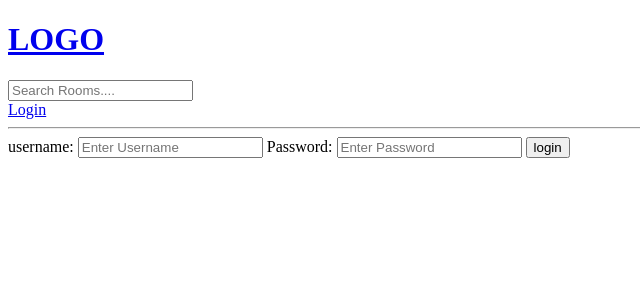
After one commit to Husanbajwa/student_app, a Django app: page /login/ in a window 1280 px wide. The commit adds this page. Shown: the top 300 px of the page, without its empty margins (0-640 px from the left). Run offline with Django 4.2, Linux system fonts and the light colour scheme.

Commit message:
add user permissions and login logout

```diff
--- a/appbase/templates/appbase/home.html
+++ b/appbase/templates/appbase/home.html
@@ -39,8 +39,10 @@
 
                     {% for room in rooms %}
                     <div>
+                        {% if request.user == room.host %}
                         <a href="{%url 'update-room' room.id %}">EDIT</a>
                         <a href="{% url 'delete-room' room.id %}">DELETE</a>
+                        {% endif %}
                         <span>@{{room.host.username}}</span>
                         <h5>{{room.id}} -- <a href="{% url 'room' room.id %}">{{room.name}}</a></h5>
                         <small>{{room.topic.name}}</small>
--- /dev/null
+++ b/appbase/templates/appbase/login_registration.html
@@ -0,0 +1,17 @@
+{% extends 'main.html' %}
+{% block content %}
+<div>
+<form method="post" action="">
+    {%csrf_token%}
+    <label>username:</label>
+    <input type="text" name="username" placeholder="Enter Username"/>
+    <label>Password:</label>
+    <input type="password" name="password" placeholder="Enter Password"/>
+    <input type="submit" value="login" />
+
+</form>
+
+
+</div>
+
+{% endblock content %}
--- a/appbase/urls.py
+++ b/appbase/urls.py
@@ -4,6 +4,8 @@ from . import views
 
 
 urlpatterns = [
+    path('login/', views.loginPage,name="login"),
+    path('logout/', views.logoutUser,name="logout"),
     path('',views.home, name="home"),
     path('room/<str:pk>/',views.room,name="room"),
     path('create-room',views.createRoom,name="create-room"),
--- a/appbase/views.py
+++ b/appbase/views.py
@@ -1,8 +1,40 @@
 from django.shortcuts import render , redirect
+from django.http import HttpResponse
+from django.contrib import messages
 from django.db.models import Q
+from django.contrib.auth.models import User
+from django.contrib.auth.decorators import login_required
+from django.contrib.auth import authenticate , login , logout
 from .models import Room, Topic
 from .forms import RoomForm
-# Create your views here.
+
+
+
+def loginPage(request):
+    if request.method =='POST':
+        username = request.POST.get('username')
+        password = request.POST.get('password')
+
+        try:
+            user =User.objects.get(username=username)
+        except:
+            messages.error(request, 'User does not exist.')
+
+        user = authenticate(request, username=username , password=password)
+        if user is not None:
+            login(request,user)
+            return redirect('home')
+        else:
+            messages.error(request, 'Username OR Password does not exist ')
+
+
+    context={}
+    return render(request, 'appbase/login_registration.html',context)
+
+
+def logoutUser(request):
+    logout(request)
+    return redirect('home')
 
 
 def home(request):
@@ -12,8 +44,6 @@ def home(request):
         Q(name__icontains=q) |
         Q(description__icontains=q)
         )
-
-
     topics =Topic.objects.all()
     room_count = rooms.count()
     context = {'rooms': rooms, 'topics': topics,'room_count':room_count}
@@ -25,6 +55,8 @@ def room(request, pk):
     return render(request, 'appbase/room.html',context)
 
 
+
+@login_required(login_url='login')
 def createRoom(request):
     form=RoomForm()
     if request.method == 'POST':
@@ -36,10 +68,14 @@ def createRoom(request):
     return render(request, 'appbase/room_form.html',context)
 
 
-
+@login_required(login_url='login')
 def updateRoom(request, pk):
     room = Room.objects.get(id = pk)
     form=RoomForm(instance=room)
+
+    if (request.user != room.host):
+        return HttpResponse('You are not allowed here')
+
     if request.method == 'POST':
         form=RoomForm(request.POST,instance=room)
         if form.is_valid():
@@ -48,7 +84,7 @@ def updateRoom(request, pk):
     context = {'form':form}
     return render(request, 'appbase/room_form.html',context)
 
-
+@login_required(login_url='login')
 def deleteRoom(request,pk):
     room = Room.objects.get(id = pk)
     if request.method == 'POST':
--- a/templates/main.html
+++ b/templates/main.html
@@ -1,15 +1,25 @@
 <!DOCTYPE html>
 <html lang="en">
+
 <head>
     <meta charset="UTF-8">
     <meta http-equiv="X-UA-Compatible" content="IE=edge">
     <meta name="viewport" content="width=device-width, initial-scale=1.0">
     <title>studybuddy</title>
 </head>
+
 <body>
     {% include 'nav.html' %}
+    {% if messages %}
+    <ul class="messages">
+        {% for message in messages %}
+        <li>{{ message }}</li>
+        {% endfor %}
+    </ul>
+    {% endif %}
     {% block content%}
     {% endblock content%}
 
 </body>
+
 </html>
--- a/templates/nav.html
+++ b/templates/nav.html
@@ -3,6 +3,10 @@
 </a>
 <form method="GET" action="{%url 'home'%}">
     <input type = "text" name='q' placeholder = "Search Rooms...." />
-
 </form>
+{% if request.user.is_authenticated %}
+<a href="{% url 'logout' %}">Logout</a>
+{% else %}
+<a href="{% url 'login' %}">Login</a>
+{% endif %}
 <hr>
```
Also changed, not shown: db.sqlite3.
